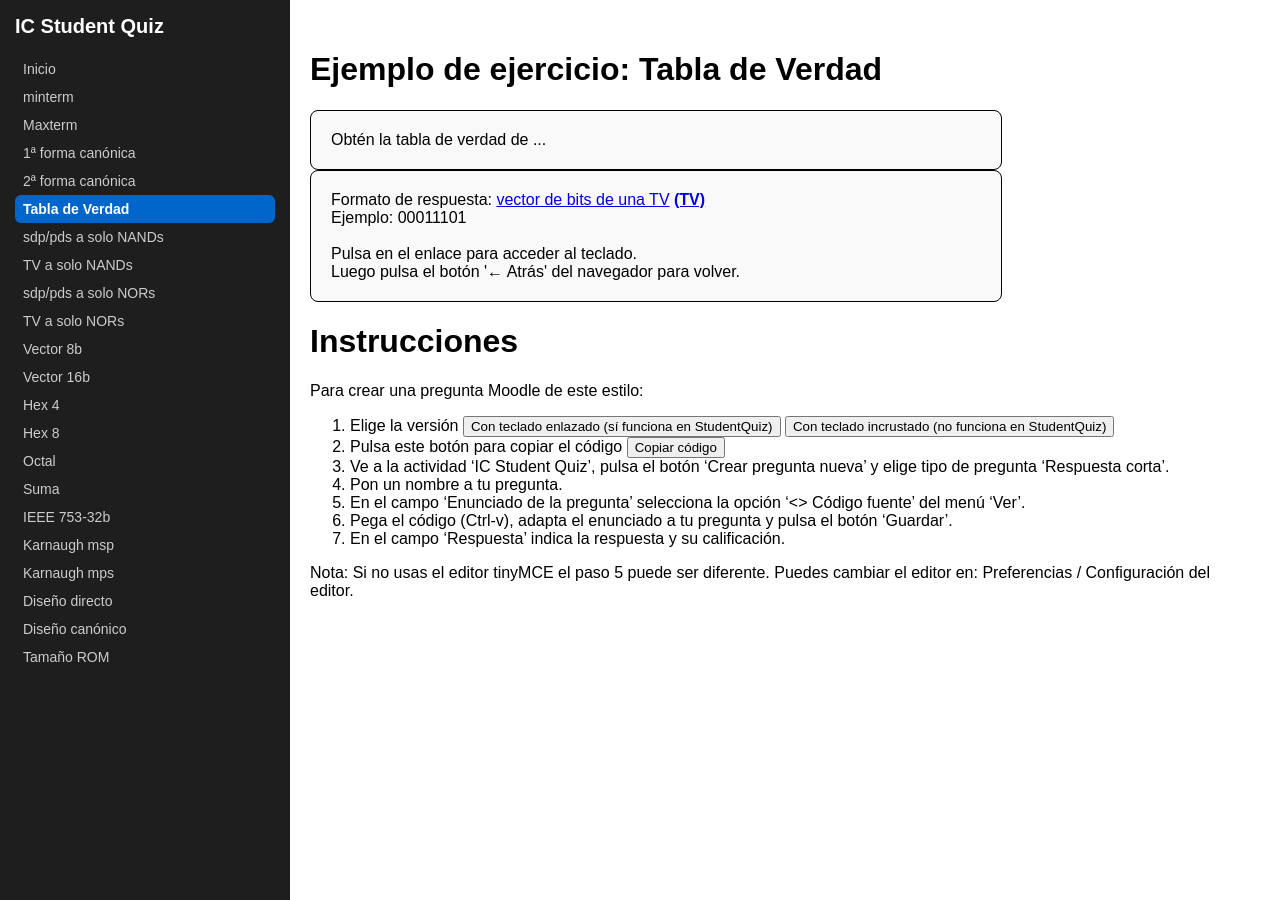
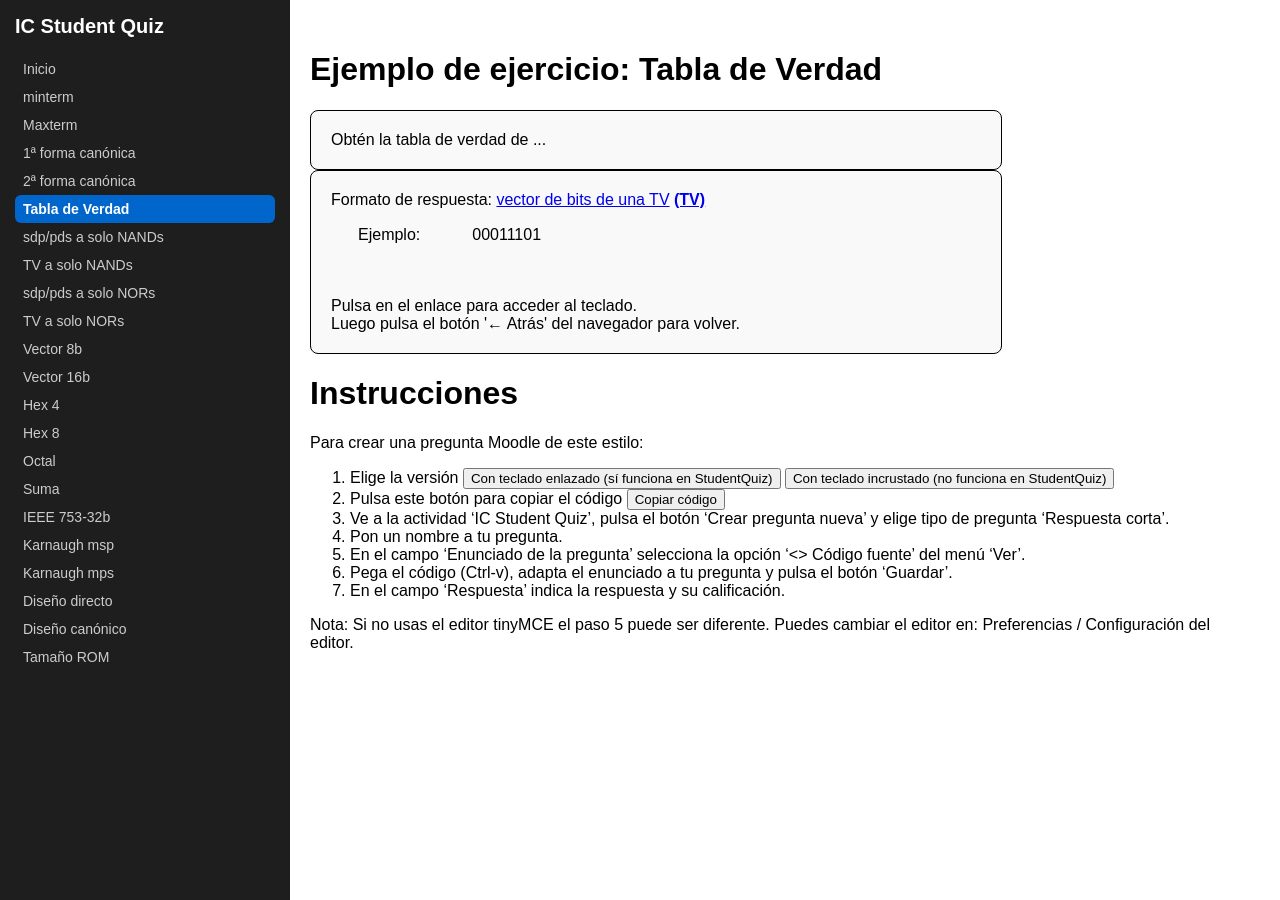
Before and after one commit to mglfcn/ic-student-quiz, a Jekyll site: the page built from tabla-verdad.md, in a window 1280 px wide. Built offline with Jekyll 4.4.1, drawn with Linux system fonts in a browser that asks for light colours.

Commit message:
Update tabla-verdad.md

```diff
--- a/tabla-verdad.md
+++ b/tabla-verdad.md
@@ -13,7 +13,12 @@
 
 {% capture macro_formato_y_ejemplo %}
 Formato de respuesta: <a href="https://webdiis.unizar.es/~luisma/ic/teclado_TV.html">vector de bits de una TV</a> <b><u><a href="https://mglfcn.github.io/ic-student-quiz/kb/ic/teclado_TV.html">(TV)</a></u></b><br>
-Ejemplo: 00011101<br><br>
+<table>
+  <tr>
+    <td style="padding: 15px 25px; vertical-align: top;">Ejemplo:</td>
+    <td style="padding: 15px 25px; vertical-align: top;">00011101</td>
+  </tr>
+</table><br><br>
 {% endcapture %}
 
 {% capture macro_teclado_enlace %}
```
